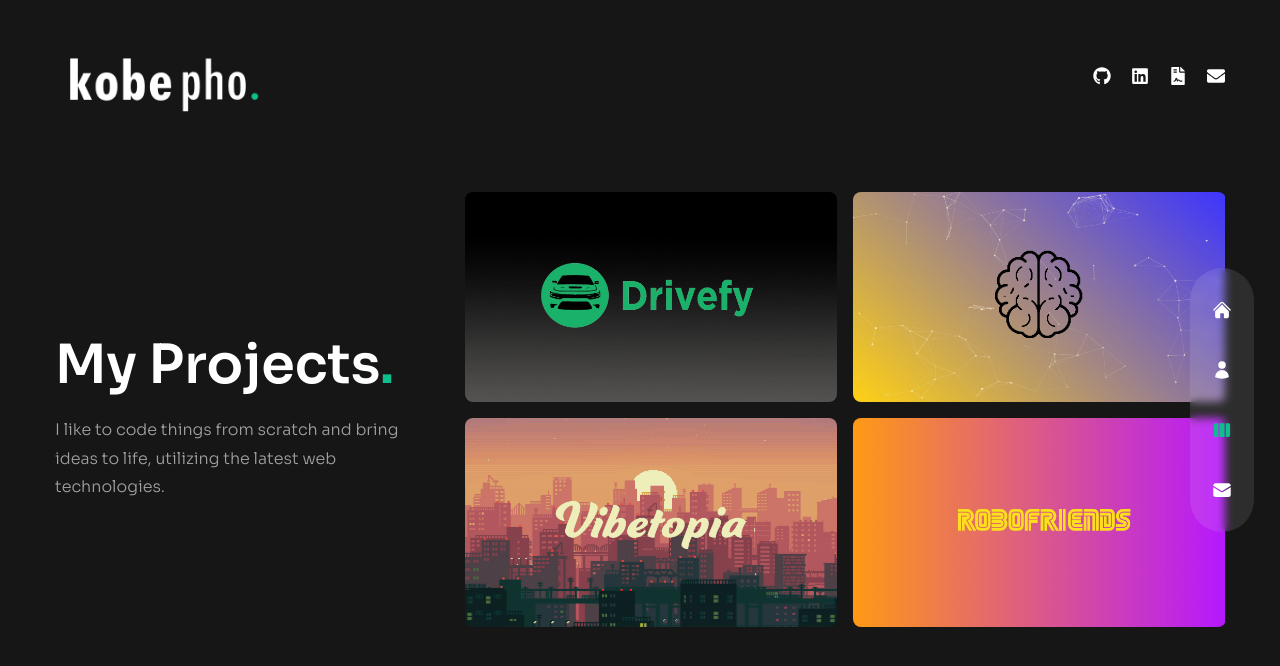
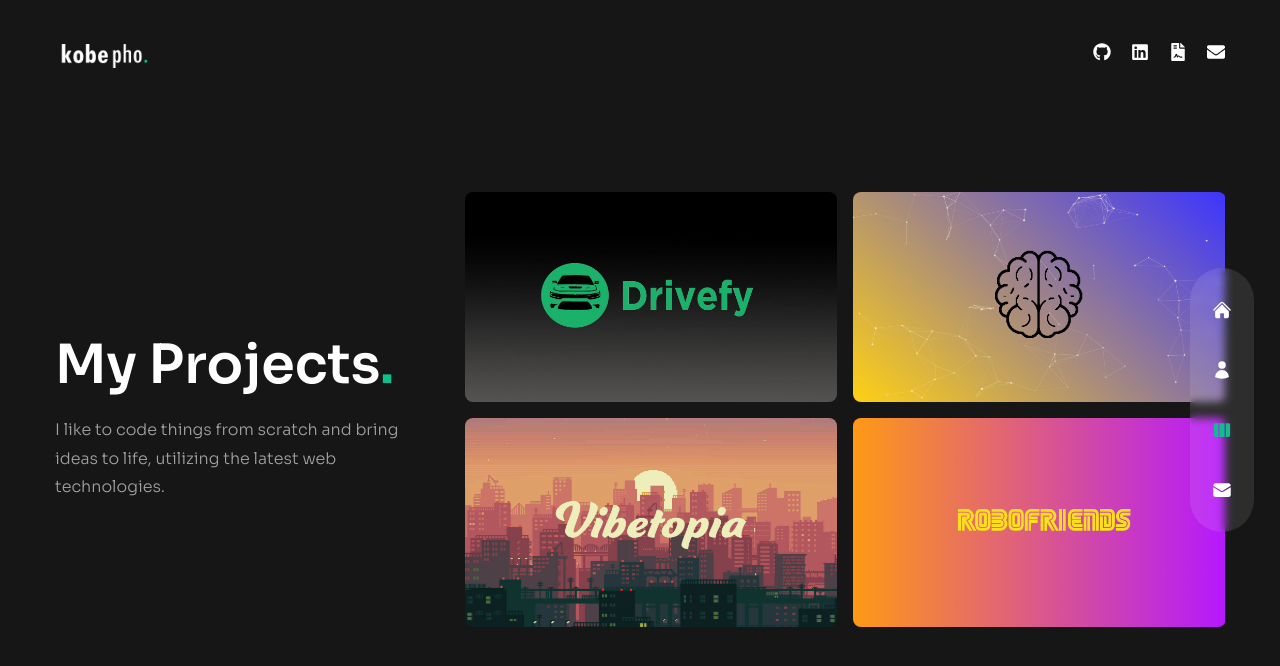
Before and after one commit to kbyph/PortfolioV2, a Next.js app: page /projects in a window 1280 px wide. Shown: the top 666 px of the page. Built offline with nearby package versions, Linux system fonts and the light colour scheme.

Commit message:
CSS edits

```diff
--- a/components/Header.js
+++ b/components/Header.js
@@ -16,8 +16,8 @@ const Header = () => {
           <Link href={'/'}>
             <Image
               src={'/name-logo.png'}
-              width={220}
-              height={40}
+              width={100}
+              height={30}
               alt=''
               priority={true}
             />
--- a/components/ProjectSlider.js
+++ b/components/ProjectSlider.js
@@ -92,11 +92,11 @@ const ProjectSlider = () => {
 
                     {/*Overlay Gradient*/}
                     <a  href={image.link} target="_blank">
-                    <div className='absolute inset-0 bg-gradient-to-l from-transparent via-[#49BDA6] to-[#006551] opacity-0 group-hover:opacity-60 transition-all duration-700'>
+                    <div className='absolute inset-0 bg-gradient-to-l from-transparent via-[#223544] to-[#006551] opacity-0 group-hover:opacity-60 transition-all duration-700'>
                     </div>
                     </a>
                     {/*Title*/}
-                    <div className='absolute bottom-0 translate-y-full group-hover:-translate-y-10 group-hover:xl:-translate-y-20 transition-all duration-300'>
+                    <div className='absolute -bottom-16 left-6 translate-y-full group-hover:-translate-y-10 group-hover:xl:-translate-y-20 transition-all duration-300'>
                     <a className='flex items-center' href={image.link} target="_blank">
                       <div className='flex items-center gap-x-2 text-[13px] tracking-[0.2em]'>
                         {/*Title Part 1*/}
--- a/components/Transition.js
+++ b/components/Transition.js
@@ -1,5 +1,6 @@
 //Framer Motion
 import {motion} from 'framer-motion'
+
 
 //Variants
 const transitionVariants = {
```
